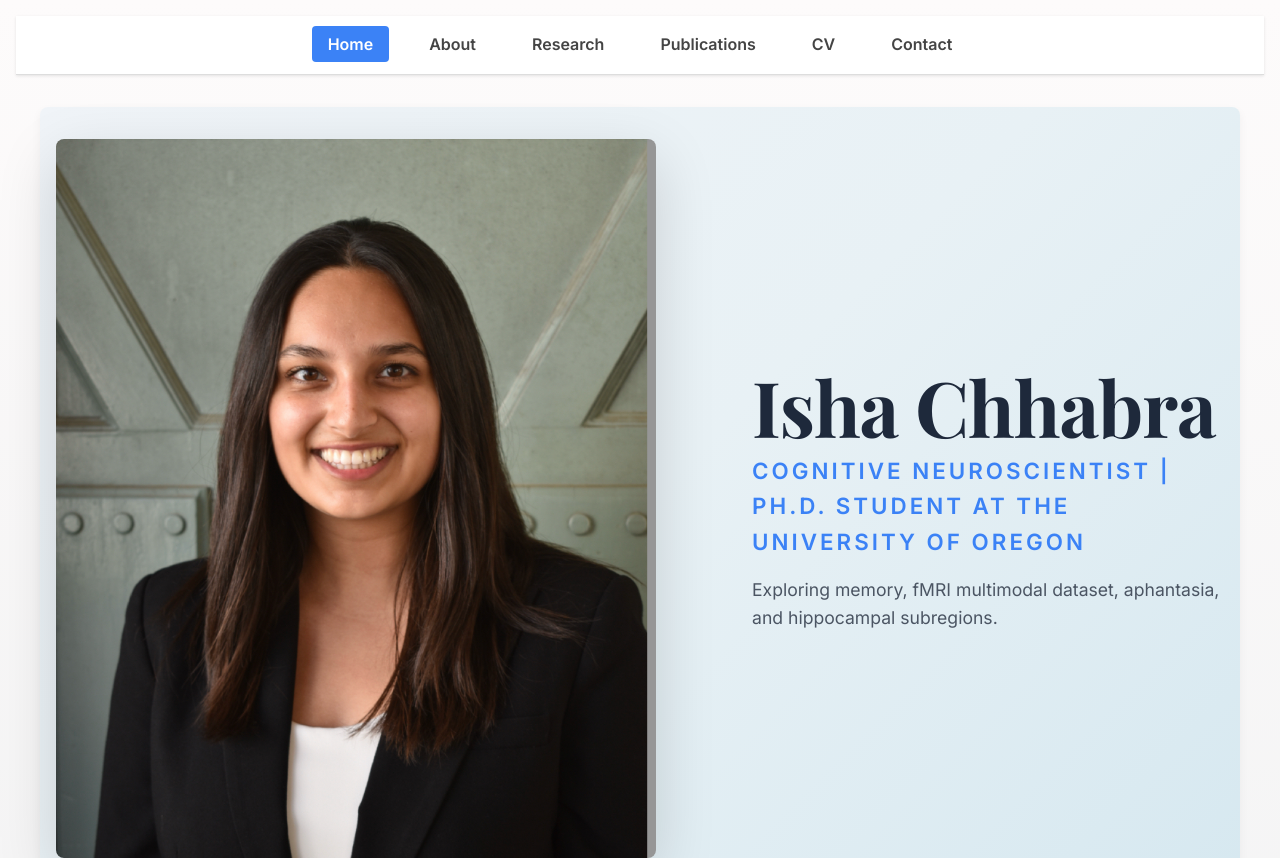
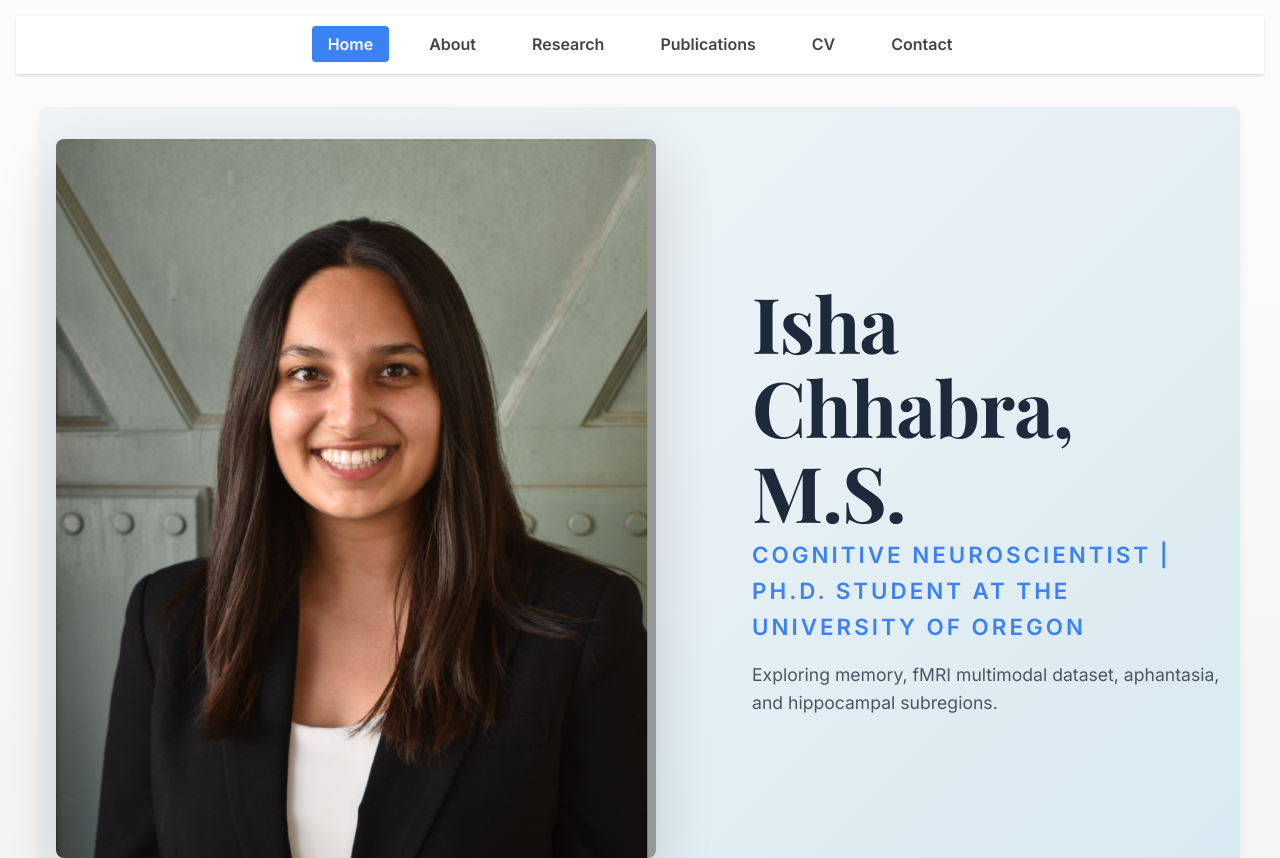
Before and after one commit to ishachhabra1/ishachhabra1.github.io, a plain HTML site: page index.html in a window 1280 px wide. Shown: the top 858 px of the page. Drawn offline with nearby package versions, Linux system fonts and the light colour scheme.

Commit message:
added M.S.

```diff
--- a/index.html
+++ b/index.html
@@ -41,7 +41,7 @@
 
       <!-- Name / Title / Position Right -->
       <div class="hero-content" style="margin-left: 3rem;">
-        <h1>Isha Chhabra</h1>
+        <h1>Isha Chhabra, M.S.</h1>
         <div class="subtitle">Cognitive Neuroscientist | Ph.D. Student at the University of Oregon</div>
         <p>Exploring memory, fMRI multimodal dataset, aphantasia, and hippocampal subregions.</p>
       </div>
```
